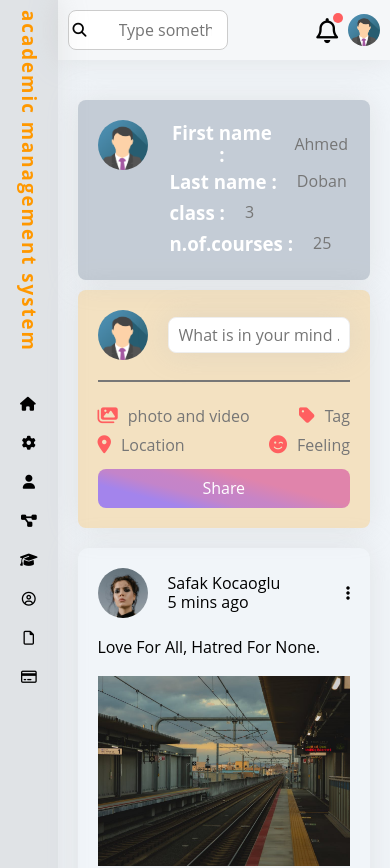
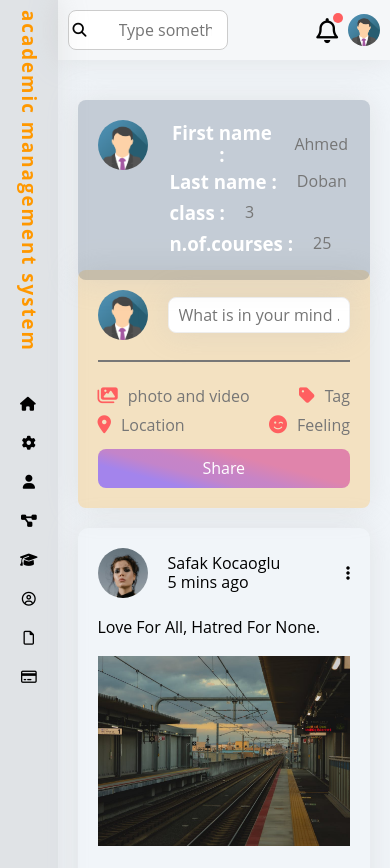
Before and after one commit to AhmedDoban/academic-management-system, a React (Create React App) app: page /home/student in a window 390 px wide. Shown: the top 868 px of the page. Built offline with nearby package versions, Linux system fonts and the light colour scheme.

Commit message:
update design

```diff
--- a/src/assets/css/style.css
+++ b/src/assets/css/style.css
@@ -708,7 +708,7 @@ p {
     width: 100%;
     gap: 20px;
     position: relative !important;
-    margin-bottom: 20px;
+    margin-bottom: 20pxىح;
   }
   .StudentBox img {
     width: 50px;
```
Also changed, not shown: 1 other file (tests, documents, lock files or other folders).
